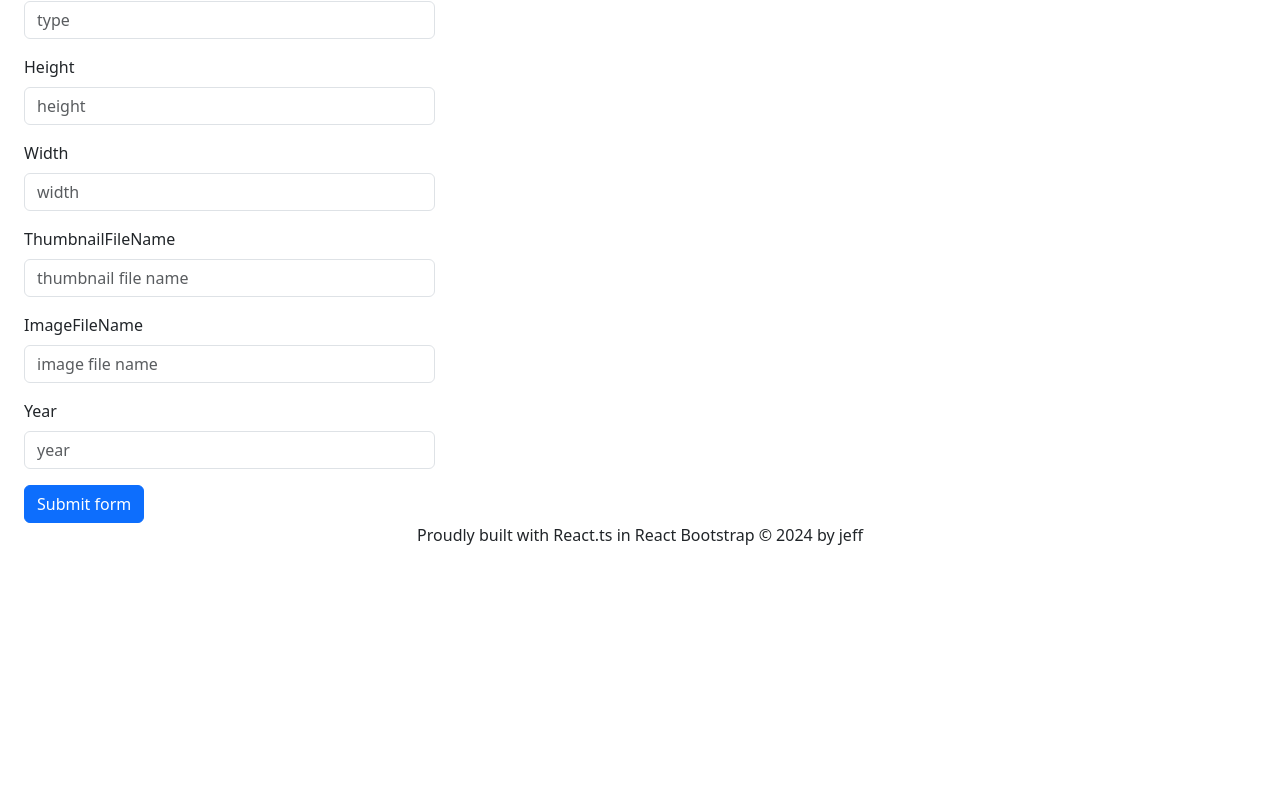
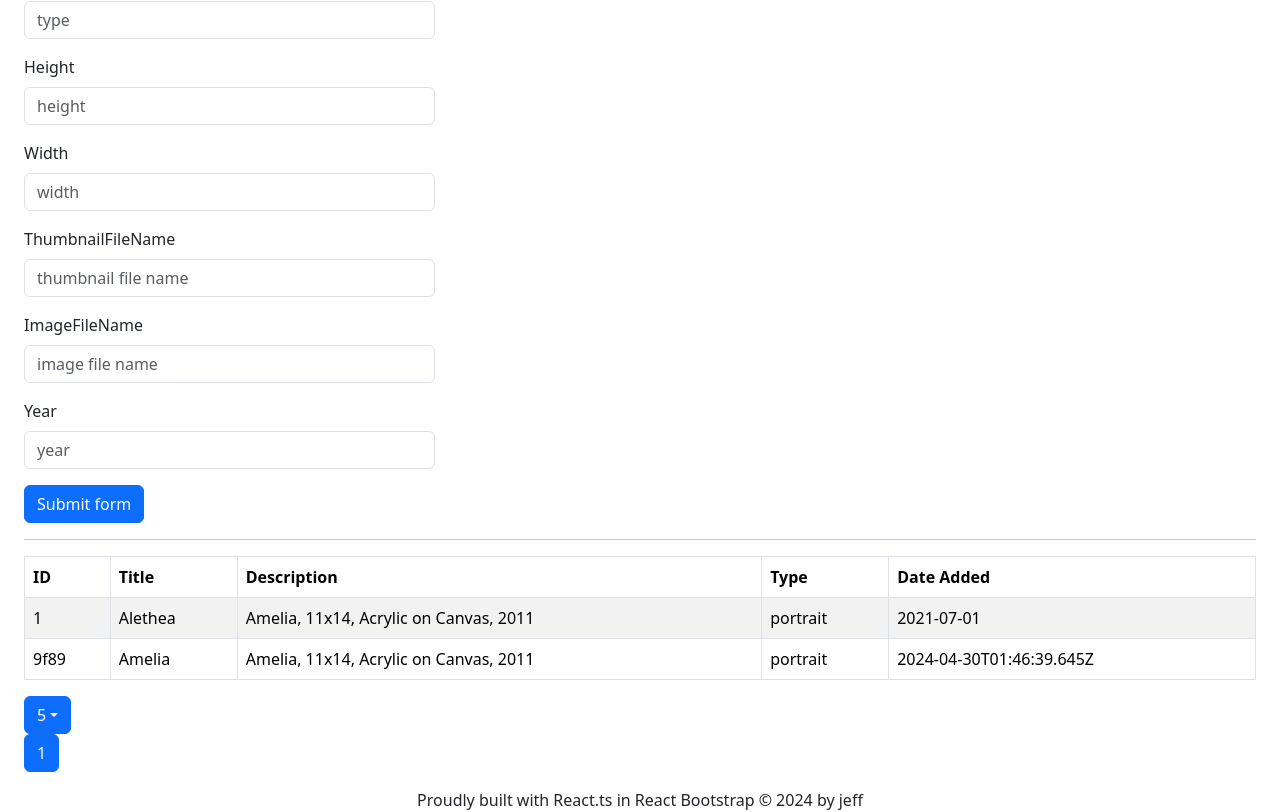
Before and after one commit to coderJeff8170/painted-by-jeff, a React (Vite) app: page /Admin in a window 1280 px wide. Shown: the part 315-1127 px from the top of the page. Before the commit the page ends 862 px from the top, so only its background shows below. Built offline with nearby package versions, Linux system fonts and the light colour scheme.

Commit message:
introduces table and pagination for display of static data

```diff
--- a/db.json
+++ b/db.json
@@ -16,8 +16,8 @@
     {
       "id": "9f89",
       "datetime": "2024-04-30T01:46:39.645Z",
-      "height": 16,
-      "width": 12,
+      "height": 14,
+      "width": 11,
       "description": "Amelia, 11x14, Acrylic on Canvas, 2011",
       "medium": "Acrylic on Canvas",
       "thumbnail": "TAmelia.jpg",
@@ -26,47 +26,5 @@
       "type": "portrait",
       "year": 2011
     }
-  ],
-  "posts": [
-    {
-      "id": "1",
-      "title": "a title",
-      "views": 100
-    },
-    {
-      "id": "2",
-      "title": "another title",
-      "views": 200
-    },
-    {
-      "id": "3",
-      "title": "another title",
-      "views": 99
-    },
-    {
-      "id": "4",
-      "title": "yet another title",
-      "views": "199"
-    },
-    {
-      "id": "17fb",
-      "title": "something else",
-      "views": "888"
-    }
-  ],
-  "comments": [
-    {
-      "id": "1",
-      "text": "a comment about post 1",
-      "postId": "1"
-    },
-    {
-      "id": "2",
-      "text": "another comment about post 1",
-      "postId": "1"
-    }
-  ],
-  "profile": {
-    "name": "typicode"
-  }
+  ]
 }
--- /dev/null
+++ b/src/components/common/PaginatedTable.tsx
@@ -0,0 +1,97 @@
+import React, { useContext, useState } from "react";
+import { Table, Pagination } from "react-bootstrap";
+import { StaticDataContext } from "../../context/StaticDataContext";
+import { Dropdown, DropdownButton } from "react-bootstrap";
+
+export const PaginatedTable = () => {
+  //TODO replace this with the context data and move out of file
+  // const data = [
+  //   // Assuming each item is an object with properties like `id`, `name`, `views`, etc.
+  //   { id: 1, name: 'Item 1', views: 100 },
+  //   { id: 2, name: 'Item 2', views: 200 },
+  //   // Add more items as needed
+  // ];
+
+  const data2 = useContext(StaticDataContext);
+  console.log(data2);
+  const data = data2.art;
+
+  const [currentPage, setCurrentPage] = useState(1);
+  const [itemsPerPage, setItemsPerPage] = useState(5); //TODO: add a dropdown to select items per page and move pagination to own component
+
+  const lastIndex = currentPage * itemsPerPage;
+  const firstIndex = lastIndex - itemsPerPage;
+  const currentItems = data.slice(firstIndex, lastIndex);
+
+  const paginate = (pageNumber: number) => setCurrentPage(pageNumber);
+
+  const onPaginationChange = (pageSize: number) => {
+    setItemsPerPage(pageSize);
+  };
+
+  const renderDropdownItems = () => {
+    const pageSizes = [5, 10, 25, 50, 100]; //TODO: bring this in via props?
+    const items = [];
+    for (let i = 0; i <= pageSizes.length; i++) {
+      items.push(
+        <Dropdown.Item key={i} onClick={() => onPaginationChange(pageSizes[i])}>
+          {pageSizes[i]}
+        </Dropdown.Item>
+      );
+    }
+    return items;
+  };
+
+  const renderPaginationItems = () => {
+    const items = [];
+    for (
+      let number = 1;
+      number <= Math.ceil(data.length / itemsPerPage);
+      number++
+    ) {
+      items.push(
+        <Pagination.Item
+          key={number}
+          active={number === currentPage}
+          onClick={() => paginate(number)}
+        >
+          {number}
+        </Pagination.Item>
+      );
+    }
+    return items;
+  };
+
+  //TODO: figure out how to make this a generic component by moving the data to a prop
+  return (
+    <>
+      <Table striped bordered hover>
+        <thead>
+          <tr>
+            {/* can we map the keys in the prop object coming in and use them to generate the headings? */}
+            <th>ID</th>
+            <th>Title</th>
+            <th>Description</th>
+            <th>Type</th>
+            <th>Date Added</th>
+          </tr>
+        </thead>
+        <tbody>
+          {currentItems.map((item) => (
+            <tr key={item.id}>
+              <td>{item.id}</td>
+              <td>{item.title}</td>
+              <td>{item.description}</td>
+              <td>{item.type}</td>
+              <td>{item.datetime}</td>
+            </tr>
+          ))}
+        </tbody>
+      </Table>
+      <DropdownButton id="dropdown-basic-button" title={itemsPerPage}>
+        {renderDropdownItems()}
+      </DropdownButton>
+      <Pagination>{renderPaginationItems()}</Pagination>
+    </>
+  );
+};
--- a/src/routes/Admin.tsx
+++ b/src/routes/Admin.tsx
@@ -6,6 +6,7 @@ import Form from "react-bootstrap/Form";
 import Button from "react-bootstrap/Button";
 import { FormEvent, useState } from "react";
 import axios from "axios";
+import { PaginatedTable } from "../components/common/PaginatedTable";
 
 export const Admin: React.FC = () => {
   const [height, setHeight] = useState("");
@@ -51,7 +52,8 @@ export const Admin: React.FC = () => {
     event.stopPropagation();
     clearForm();
   };
-  // perhaps add a grid that displays the current artwork in the database, and allows for editing and deletion
+  // move form to a modal with an add button to activate.
+  // clicking a row in the grid should display information in the form and display the thumbnail
   return (
     <>
       {import.meta.env.MODE === "development" && (
@@ -162,13 +164,15 @@ export const Admin: React.FC = () => {
                   />
                 </Form.Group>
                 <Button type="submit">Submit form</Button>
-
+              {/* TODO: do not allow submission of form unless all fields pass validation */}
             </Col>
             <Col md={6} lg={4}>
 
             </Col>
             </Form>
           </Row>
+          <hr/>
+          <PaginatedTable />
         </Container>
       )}
     </>
--- a/src/routes/Paintings.tsx
+++ b/src/routes/Paintings.tsx
@@ -10,6 +10,7 @@ import { StaticDataContext } from "../context/StaticDataContext";
 export const Paintings: React.FC = () => {
   //TODO: add filter functionality and export to a custom hook...
   const data = useContext(StaticDataContext);
+  //TODO: filter data based on medium === contains acrylic or oil, etc.
 
   return (
     <>
```
